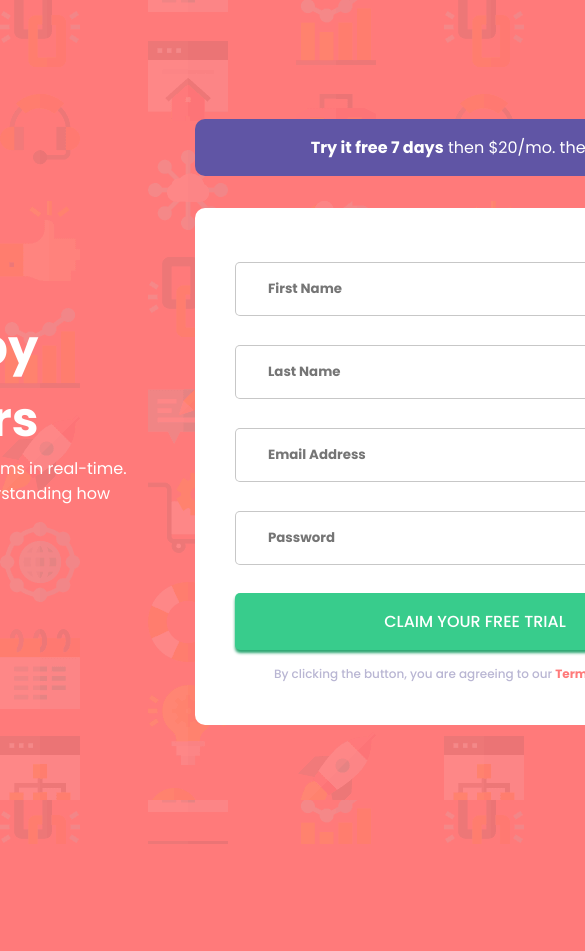
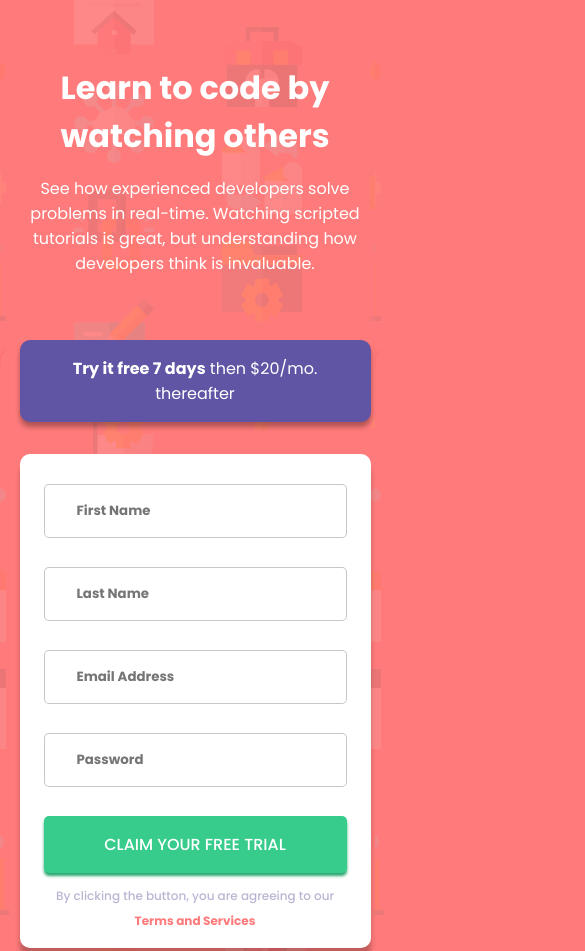
Before and after one commit to pedrogrl/sign-up-form-fe-mentor, a plain HTML site: page index.html in a window 390 px wide. Shown: the top 951 px of the page, 585 px wide, since content can reach past the window. Before the commit the page ends 844 px from the top, so only its background shows below. Drawn offline with Linux system fonts and the light colour scheme.

Commit message:
added responsive

```diff
--- a/src/scss/style.scss
+++ b/src/scss/style.scss
@@ -20,7 +20,7 @@ body{
   background-color: $red;
   background-image: url(../images/bg-intro-desktop.png);
 
-  height: 100vh;
+  min-height: 100vh;
   display: flex;
   justify-content: center;
   align-items: center;
@@ -45,6 +45,7 @@ body{
       display: flex;
       flex-direction: column;
 
+
       div.form-header{
         text-align: center;
 
@@ -54,6 +55,7 @@ body{
           font-size: 1rem;
           border-radius: 10px;
           font-weight: lighter;
+          box-shadow: 0 5px 5px rgba(0, 0, 0, 0.314);
         }
       }
 
@@ -62,6 +64,7 @@ body{
         padding: 2.5rem;
         margin-top: 2rem;
         border-radius: 10px;
+        box-shadow: 0 10px 5px rgba(0, 0, 0, 0.244);
 
         div.form-item{
           position: relative;
@@ -149,3 +152,52 @@ body{
     }
   }
 }
+
+@media (max-width:1130px){
+  body{
+    background: url(../images/bg-intro-mobile.png);
+    background-color: $red;
+
+    main {
+      flex-direction: column;
+      justify-content: center;
+      align-items: center;
+      margin-bottom: 3rem;
+
+      section{
+        width: 70% !important;
+        text-align: center;
+      }
+
+      section.info-div{
+        padding: 2rem 0;
+
+        h1{
+          margin-bottom: 1rem;
+          font-size: 2rem;
+        }
+      }
+    }
+  }
+}
+
+@media (max-width:520px){
+  body{
+
+    main {
+
+      section{
+        width: 90% !important;
+        text-align: center;
+      }
+
+      section.info-div{
+        padding: 4rem 0;
+      }
+
+      form#form{
+        padding: 1rem 1.5rem !important;
+      }
+    }
+  }
+}
```
Also changed, not shown: src/css/style.css, 1 other file.
